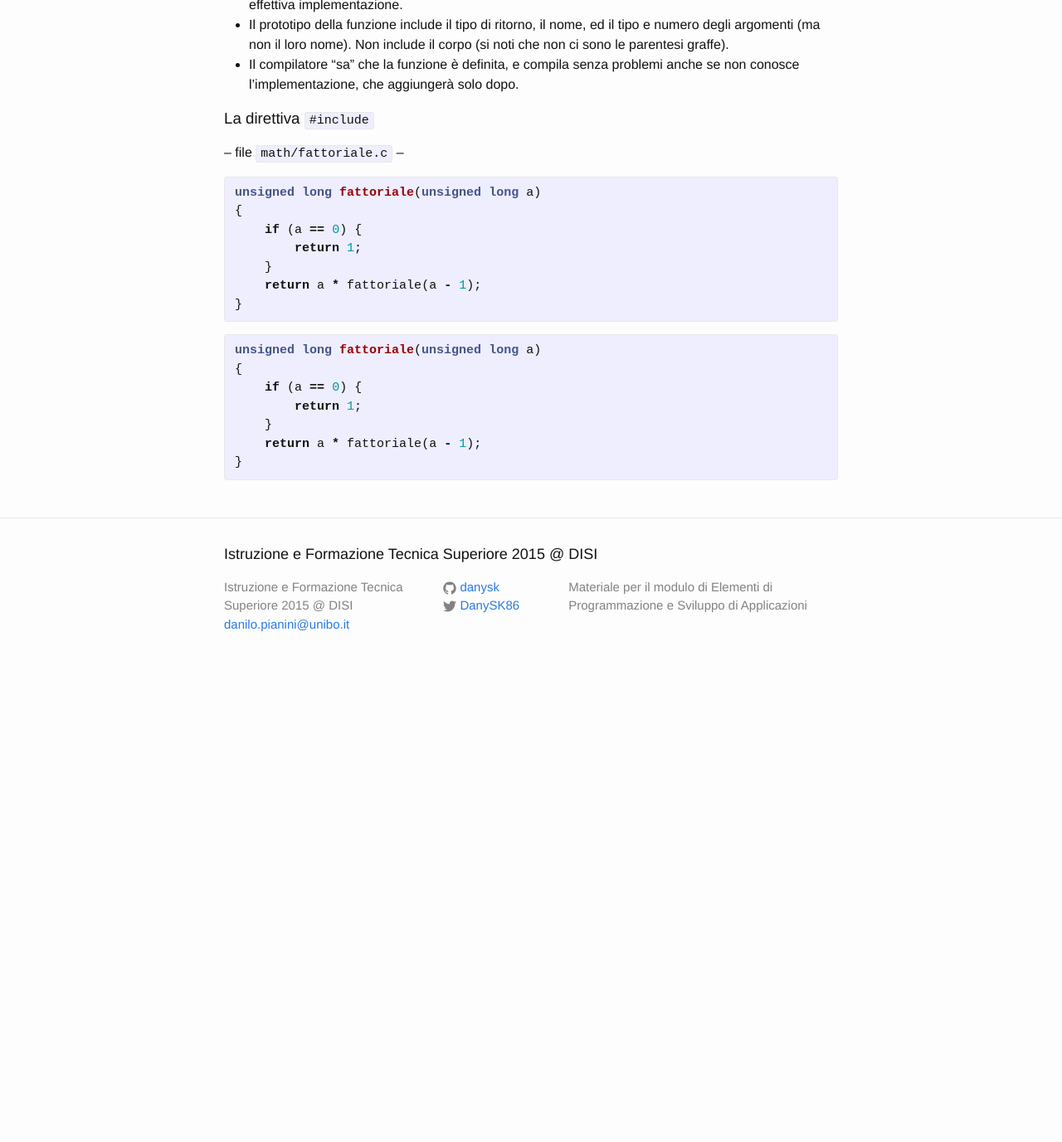
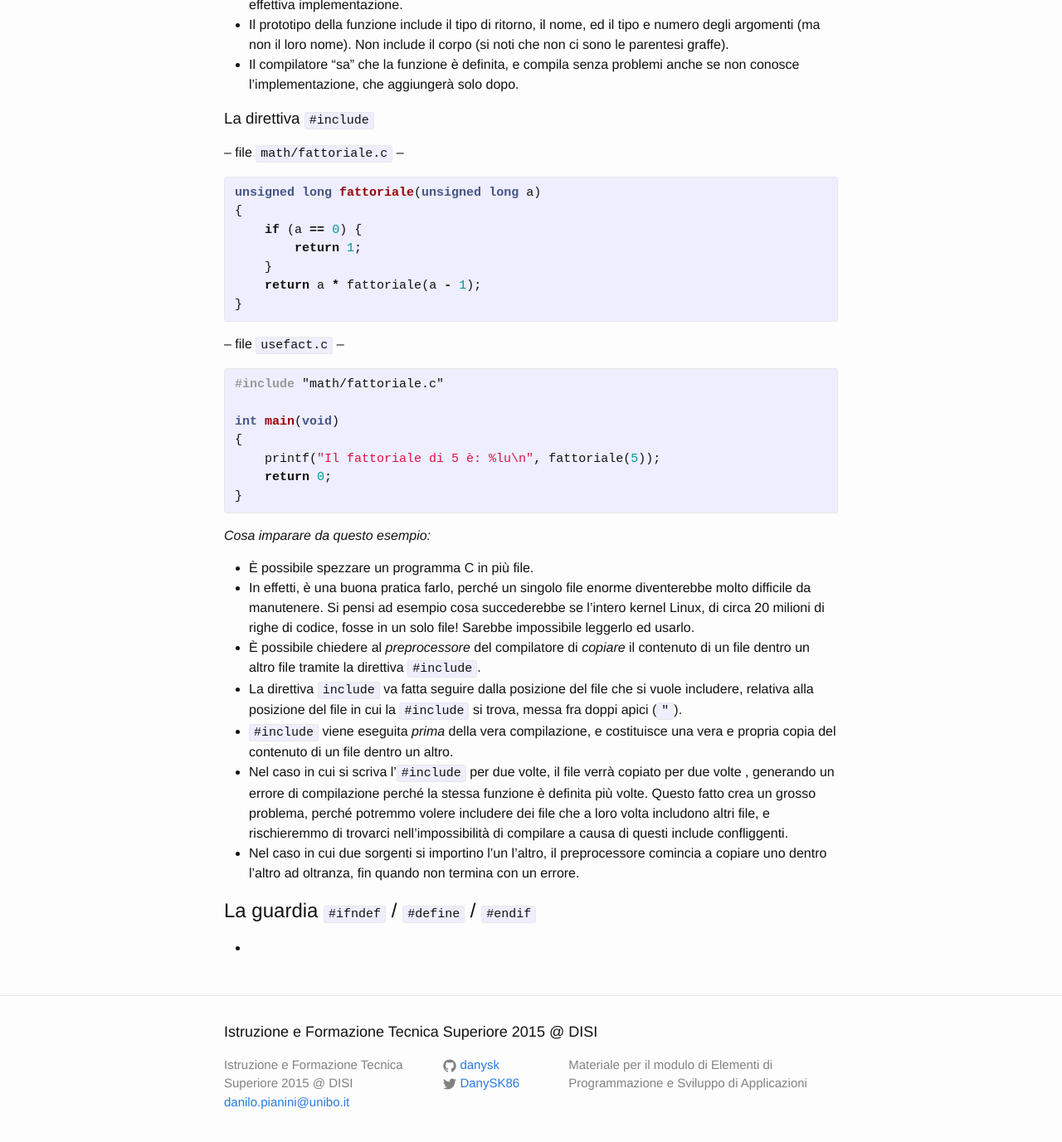
Before and after one commit to APICe-at-DISI/ifts2015, a Jekyll site: the page built from index.md, in a window 1280 px wide and 1400 px high, scrolled down 19490 px. Shown: the top 1377 px of the window at 83% size. Built offline with Jekyll 4.4.1, drawn with Linux system fonts in a browser that asks for light colours; before the commit the page ends 20314 px from its top, so only the background shows below that.

Commit message:
add #include

```diff
--- a/index.md
+++ b/index.md
@@ -727,12 +727,27 @@ unsigned long fattoriale(unsigned long a)
 }
 {% endhighlight %}
 
+-- file `usefact.c` --
 {% highlight c %}
-unsigned long fattoriale(unsigned long a)
+#include "math/fattoriale.c"
+
+int main(void)
 {
-    if (a == 0) {
-        return 1;
-    }
-    return a * fattoriale(a - 1);
+    printf("Il fattoriale di 5 è: %lu\n", fattoriale(5));
+    return 0;
 }
 {% endhighlight %}
+
+*Cosa imparare da questo esempio:*
+
+* È possibile spezzare un programma C in più file.
+* In effetti, è una buona pratica farlo, perché un singolo file enorme diventerebbe molto difficile da manutenere. Si pensi ad esempio cosa succederebbe se l'intero kernel Linux, di circa 20 milioni di righe di codice, fosse in un solo file! Sarebbe impossibile leggerlo ed usarlo.
+* È possibile chiedere al *preprocessore* del compilatore di *copiare* il contenuto di un file dentro un altro file tramite la direttiva `#include`.
+* La direttiva `include` va fatta seguire dalla posizione del file che si vuole includere, relativa alla posizione del file in cui la `#include` si trova, messa fra doppi apici (`"`).
+* `#include` viene eseguita *prima* della vera compilazione, e costituisce una vera e propria copia del contenuto di un file dentro un altro.
+* Nel caso in cui si scriva l'`#include` per due volte, il file verrà copiato per due volte , generando un errore di compilazione perché la stessa funzione è definita più volte. Questo fatto crea un grosso problema, perché potremmo volere includere dei file che a loro volta includono altri file, e rischieremmo di trovarci nell'impossibilità di compilare a causa di questi include confliggenti.
+* Nel caso in cui due sorgenti si importino l'un l'altro, il preprocessore comincia a copiare uno dentro l'altro ad oltranza, fin quando non termina con un errore.
+
+## La guardia `#ifndef` / `#define` / `#endif`
+
+*
```
